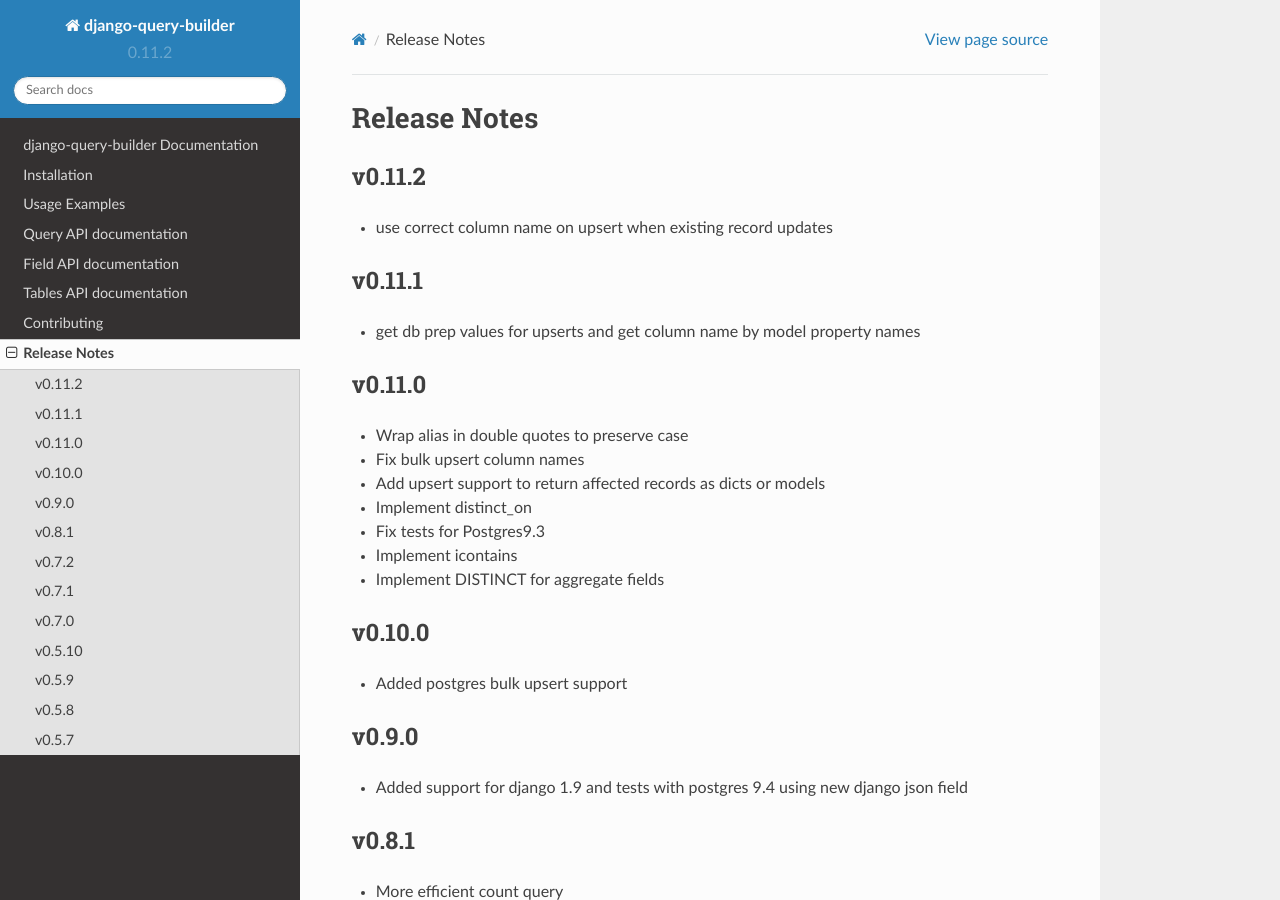
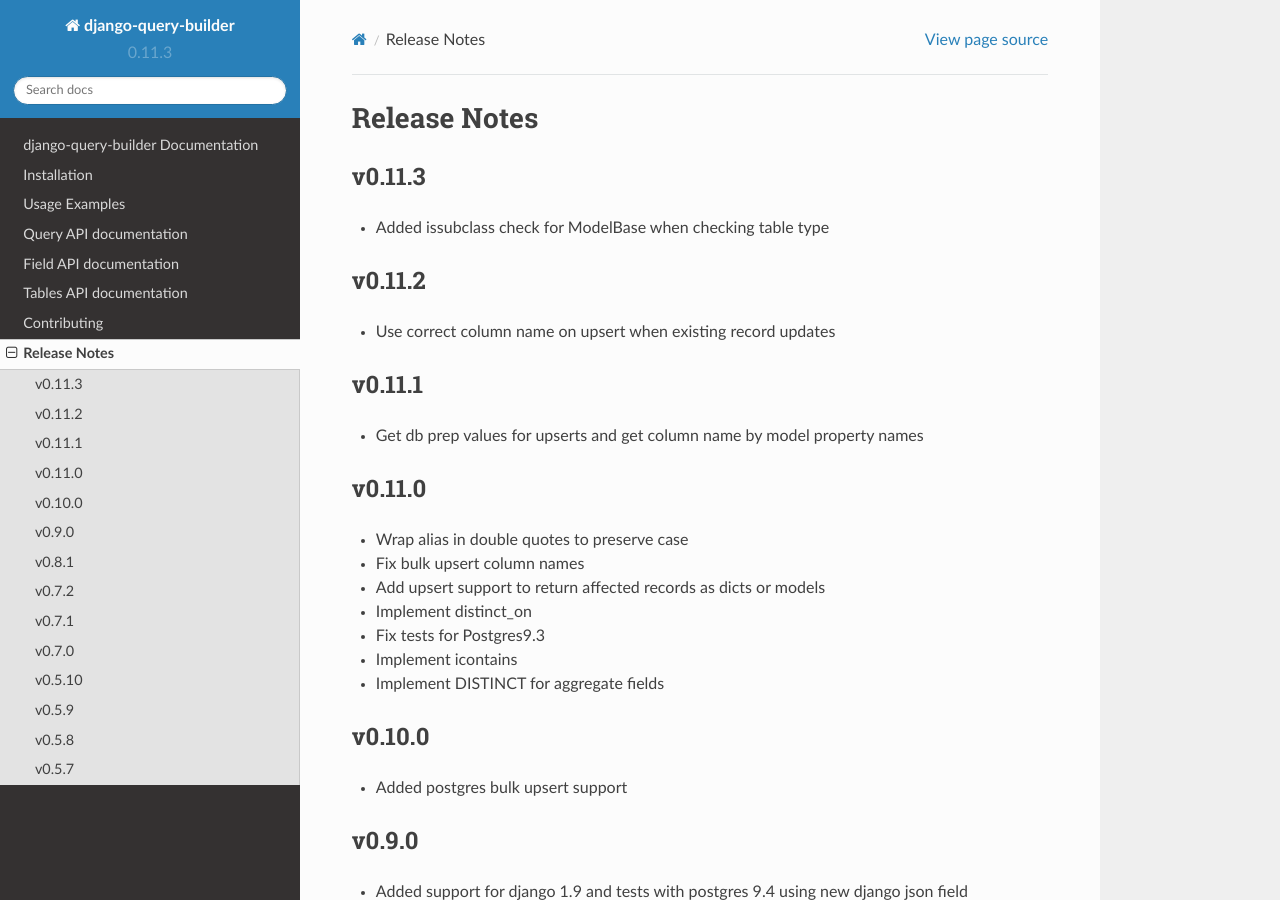
Before and after one commit to ambitioninc/django-query-builder, a Sphinx documentation site: the page built from docs/release_notes.rst, in a window 1280 px wide and 900 px high. Built offline with Sphinx 7.4.7 and the Read the Docs theme 2.0.0, drawn with Linux system fonts in a browser that asks for light colours.

Commit message:
issubclass check

```diff
--- a/docs/release_notes.rst
+++ b/docs/release_notes.rst
@@ -1,13 +1,17 @@
 Release Notes
 =============
 
+v0.11.3
+-------
+* Added issubclass check for ModelBase when checking table type
+
 v0.11.2
 -------
-* use correct column name on upsert when existing record updates
+* Use correct column name on upsert when existing record updates
 
 v0.11.1
 -------
-* get db prep values for upserts and get column name by model property names
+* Get db prep values for upserts and get column name by model property names
 
 v0.11.0
 -------
--- a/querybuilder/version.py
+++ b/querybuilder/version.py
@@ -1 +1 @@
-__version__ = '0.11.2'
+__version__ = '0.11.3'
```
Also changed, not shown: 2 other files.
